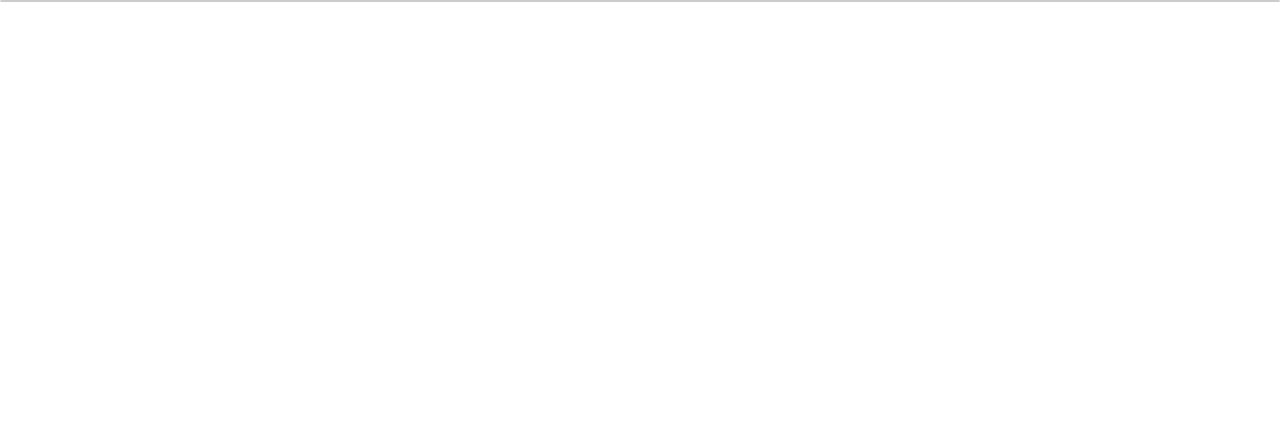
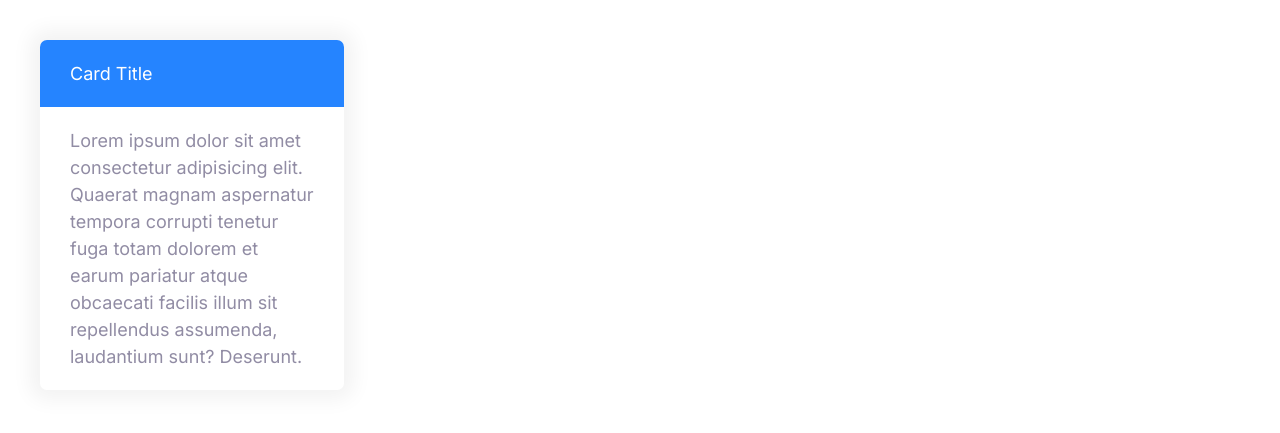
Before and after one commit to SushantBaarna/Domain-Name-Website, a plain HTML site: page index.html in a window 1280 px wide. Drawn offline with Linux system fonts and the light colour scheme.

Commit message:
Creating Cards

```diff
--- a/css/styles.css
+++ b/css/styles.css
@@ -256,3 +256,23 @@ a {
     font-size: 1.5rem;
   }
 }
+
+/* Cards */
+
+.card {
+  border-radius: 7px;
+  box-shadow: 0 0 20px 10px #f3f3f3;
+  overflow: hidden;
+}
+.card__body,
+.card__header {
+  padding: 2rem 3rem;
+}
+.card--primary .card__header {
+  background: var(--color-primary);
+  color: #fff;
+}
+.card--secondary .card__header {
+  background: var(--color-secondary);
+  color: #fff;
+}
--- a/index.html
+++ b/index.html
@@ -15,6 +15,16 @@
     <link rel="stylesheet" href="css/styles.css" />
   </head>
   <body>
-    <div class="input-group"></div>
+    <div style="width: 30%; padding: 4rem">
+      <div class="card card--primary">
+        <header class="card__header">Card Title</header>
+        <div class="card__body">
+          Lorem ipsum dolor sit amet consectetur adipisicing elit. Quaerat
+          magnam aspernatur tempora corrupti tenetur fuga totam dolorem et earum
+          pariatur atque obcaecati facilis illum sit repellendus assumenda,
+          laudantium sunt? Deserunt.
+        </div>
+      </div>
+    </div>
   </body>
 </html>
```
Also changed, not shown: components/input_group.html (+4 -2 lines).
